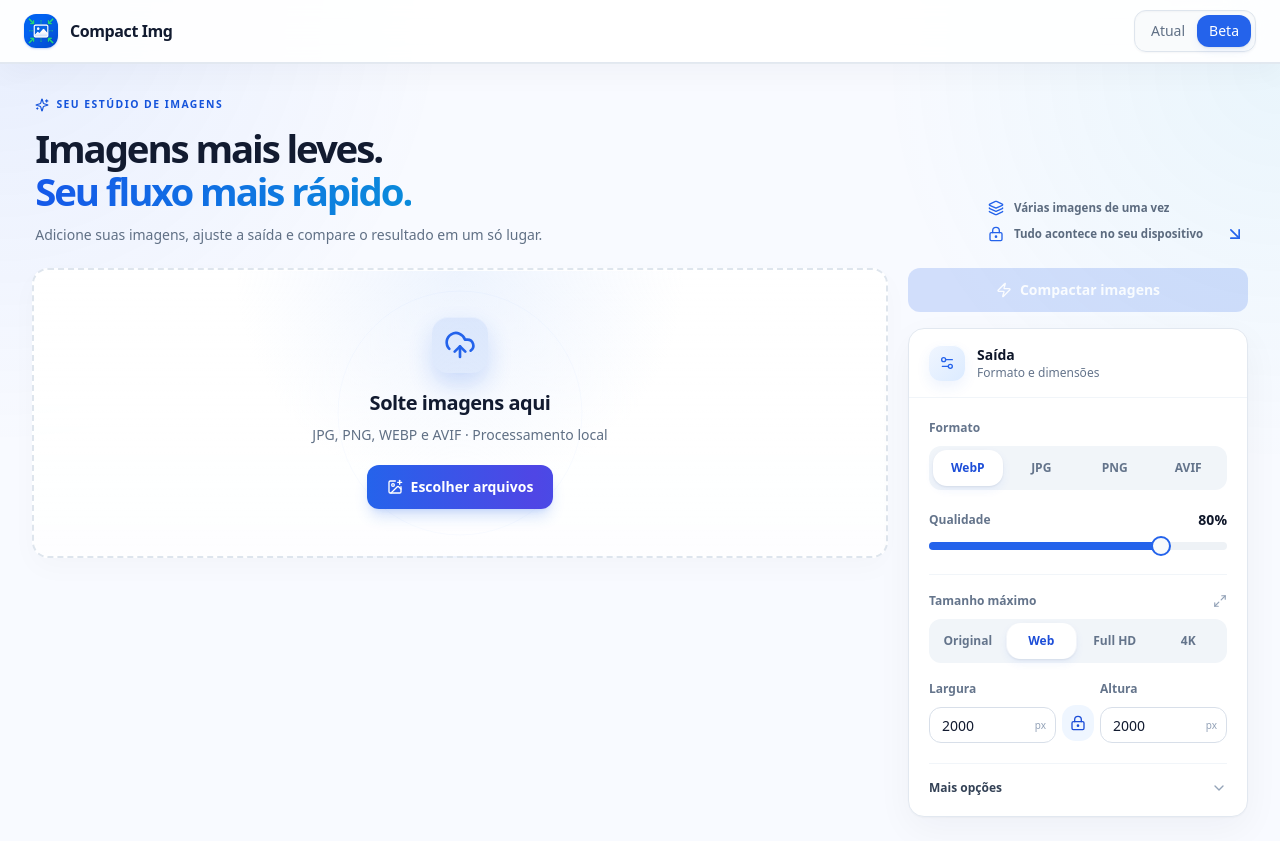
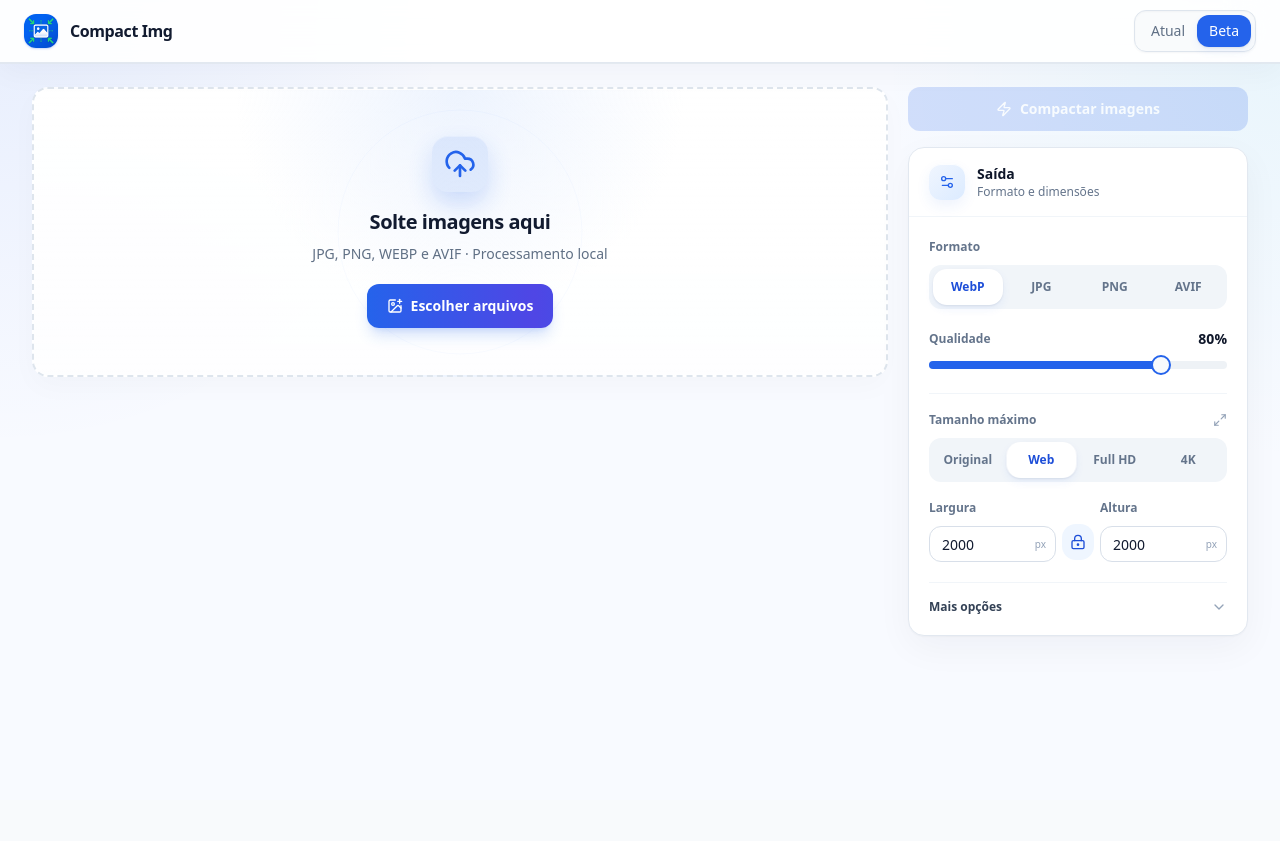
Before and after one commit to dougkusanagi/compact-img, a Next.js app: page /beta in a window 1280 px wide. After the commit the page ends 800 px from the top, so only its background shows below. Built offline with nearby package versions, Linux system fonts and the light colour scheme.

Commit message:
Simplify workspace intro and drag-and-drop overlay
- Remove the standalone workspace intro component
- Replace the drop overlay with a compact dashed-border prompt
- Remove obsolete dropzone styles and animations

```diff
--- a/src/app/globals.css
+++ b/src/app/globals.css
@@ -57,63 +57,6 @@
     box-shadow: inset 0 1px 2px hsl(222 45% 13% / 0.035), 0 1px 2px hsl(222 45% 13% / 0.04);
   }
 
-  .workspace-intro {
-    align-items: end;
-    display: flex;
-    gap: 2rem;
-    justify-content: space-between;
-    margin: 0 0 1.35rem;
-    padding: 0.45rem 0.2rem 0;
-  }
-
-  .workspace-eyebrow {
-    align-items: center;
-    color: hsl(221 83% 47%);
-    display: inline-flex;
-    font-size: 0.65rem;
-    font-weight: 800;
-    gap: 0.45rem;
-    letter-spacing: 0.14em;
-  }
-
-  .workspace-intro h2 {
-    color: hsl(222 45% 13%);
-    font-size: clamp(1.8rem, 3vw, 2.7rem);
-    font-weight: 760;
-    letter-spacing: -0.055em;
-    line-height: 1.12;
-    margin-top: 0.55rem;
-  }
-
-  .workspace-intro h2 span {
-    background: linear-gradient(95deg, hsl(221 83% 50%), hsl(203 91% 45%));
-    background-clip: text;
-    -webkit-text-fill-color: transparent;
-  }
-
-  .workspace-intro p {
-    color: hsl(var(--muted-foreground));
-    font-size: 0.875rem;
-    line-height: 1.6;
-    margin-top: 0.7rem;
-  }
-
-  .workspace-intro-aside {
-    align-items: flex-start;
-    color: hsl(215 16% 43%);
-    display: flex;
-    flex-direction: column;
-    font-size: 0.72rem;
-    font-weight: 600;
-    gap: 0.55rem;
-    padding: 0 2.6rem 0.25rem 0;
-    position: relative;
-  }
-
-  .workspace-intro-aside span { align-items: center; display: flex; gap: 0.6rem; white-space: nowrap; }
-  .workspace-intro-aside span svg { color: hsl(221 83% 53%); }
-  .workspace-intro-arrow { bottom: 0.15rem; color: hsl(221 83% 53%); position: absolute; right: 0; }
-
   .surface-card {
     border-color: hsl(214 28% 89%);
     border-radius: 1rem;
@@ -167,13 +110,6 @@
 
   .queue-row { transition: background-color 200ms ease, box-shadow 200ms ease; }
   .queue-row:hover { box-shadow: inset 3px 0 0 hsl(221 83% 53% / 0.45); }
-
-  @media (max-width: 700px) {
-    .workspace-intro { align-items: flex-start; flex-direction: column; gap: 0.8rem; }
-    .workspace-intro-aside { flex-direction: row; flex-wrap: wrap; gap: 0.5rem 1rem; padding-right: 0; }
-    .workspace-intro-arrow { display: none; }
-    .workspace-intro h2 { font-size: 2rem; }
-  }
 
   @media (prefers-reduced-motion: reduce) {
     .segmented-indicator { transition: none; }
@@ -271,20 +207,6 @@
     animation: drop-overlay-in 360ms cubic-bezier(0.22, 1, 0.36, 1) both;
   }
 
-  .animate-drop-card {
-    animation:
-      drop-card-in 520ms cubic-bezier(0.22, 1, 0.36, 1) both,
-      drop-card-float 5s 560ms ease-in-out infinite;
-  }
-
-  .animate-drop-icon {
-    animation: drop-icon-bob 2.8s 520ms ease-in-out infinite;
-  }
-
-  .animate-drop-badge {
-    animation: drop-badge-in 600ms 180ms cubic-bezier(0.22, 1, 0.36, 1) both;
-  }
-
   .animate-soft-pulse {
     animation: soft-pulse 2.8s ease-in-out infinite;
   }
@@ -348,50 +270,6 @@
     }
   }
 
-  @keyframes drop-card-in {
-    from {
-      filter: blur(4px);
-      opacity: 0;
-      transform: translateY(18px) scale(0.94);
-    }
-    to {
-      filter: blur(0);
-      opacity: 1;
-      transform: translateY(0) scale(1);
-    }
-  }
-
-  @keyframes drop-card-float {
-    0%,
-    100% {
-      transform: translateY(0) rotate(0deg);
-    }
-    50% {
-      transform: translateY(-5px) rotate(0.25deg);
-    }
-  }
-
-  @keyframes drop-icon-bob {
-    0%,
-    100% {
-      transform: translateY(0) rotate(0deg);
-    }
-    50% {
-      transform: translateY(-4px) rotate(-2deg);
-    }
-  }
-
-  @keyframes drop-badge-in {
-    from {
-      opacity: 0;
-      transform: scale(0.4) rotate(-18deg);
-    }
-    to {
-      opacity: 1;
-      transform: scale(1) rotate(0deg);
-    }
-  }
-
   @keyframes soft-pulse {
     0%,
     100% {
@@ -425,9 +303,6 @@
     .animate-enter,
     .animate-enter-delayed,
     .animate-drop-overlay,
-    .animate-drop-card,
-    .animate-drop-icon,
-    .animate-drop-badge,
     .animate-soft-pulse,
     .animate-shimmer {
       animation: none;
--- a/src/components/beta-image-workspace.tsx
+++ b/src/components/beta-image-workspace.tsx
@@ -37,7 +37,6 @@ import { Label } from "@/components/ui/label";
 import { Slider } from "@/components/ui/slider";
 import { Switch } from "@/components/ui/switch";
 import { SegmentedControl } from "@/components/ui/segmented-control";
-import { WorkspaceIntro } from "@/components/workspace-intro";
 
 type BetaImageWorkspaceProps = {
   settings: CompressionSettings;
@@ -639,7 +638,6 @@ export function BetaImageWorkspace(props: BetaImageWorkspaceProps) {
       <div className={cn(
         "mx-auto max-w-[1440px] animate-enter px-3 py-4 sm:px-5 sm:py-6 xl:px-8"
       )}>
-        {!images.length && !lastBatchSummary ? <WorkspaceIntro /> : null}
         {invalidFiles.length ? (
           <div role="status" className="animate-enter mb-4 rounded-xl border border-rose-200 bg-rose-50 px-4 py-3 text-sm text-rose-800 shadow-sm shadow-rose-900/5">
             <strong>Arquivos ignorados:</strong> {invalidFiles.join(", ")}
--- a/src/components/image-compressor-app.tsx
+++ b/src/components/image-compressor-app.tsx
@@ -30,7 +30,6 @@ import { CompressionSettings as CompressionSettingsPanel } from "@/components/co
 import { ImageDropzone } from "@/components/image-dropzone";
 import { ImageQueue } from "@/components/image-queue";
 import { BetaImageWorkspace } from "@/components/beta-image-workspace";
-import { WorkspaceIntro } from "@/components/workspace-intro";
 import { Button } from "@/components/ui/button";
 import { Dialog, DialogContent, DialogTitle } from "@/components/ui/dialog";
 
@@ -921,7 +920,6 @@ export function ImageCompressorApp({ variant = "current" }: ImageCompressorAppPr
         />
       ) : (
       <div className="mx-auto max-w-7xl px-4 py-6 lg:px-6 lg:py-8">
-        {!images.length && !lastQueueSummary ? <WorkspaceIntro /> : null}
         <div className="grid items-start gap-5 lg:grid-cols-[minmax(0,1fr)_380px]">
           <div className="grid min-w-0 gap-5 animate-enter-delayed">
             {invalidFiles.length ? (
--- a/src/components/image-dropzone.tsx
+++ b/src/components/image-dropzone.tsx
@@ -3,7 +3,7 @@
 import { useCallback, useEffect, useRef, useState } from "react";
 import { useDropzone } from "react-dropzone";
 import { getCurrentWebview } from "@tauri-apps/api/webview";
-import { ImagePlus, LoaderCircle, Plus, ShieldCheck, UploadCloud } from "lucide-react";
+import { ImagePlus, LoaderCircle, UploadCloud } from "lucide-react";
 import { cn } from "@/lib/utils";
 import { ACCEPTED_IMAGE_TYPES, isAcceptedImage } from "@/lib/image-utils";
 import {
@@ -272,52 +272,15 @@ export function ImageDropzone({
 
     return (
       <div
-        className="animate-drop-overlay pointer-events-none fixed inset-0 z-50 flex items-center justify-center overflow-hidden bg-slate-950/35 p-6 backdrop-blur-md"
+        className="animate-drop-overlay pointer-events-none fixed inset-0 z-50 flex items-center justify-center bg-slate-950/45 p-3 backdrop-blur-[2px] sm:p-5"
         role="status"
         aria-live="polite"
       >
-        <div className="absolute inset-0 bg-[radial-gradient(circle_at_50%_44%,rgba(96,165,250,0.16),transparent_28rem)]" />
-        <div className="animate-soft-pulse absolute -left-24 top-[14%] h-72 w-72 rounded-full bg-blue-400/15 blur-3xl" />
-        <div className="animate-soft-pulse absolute -right-20 bottom-[8%] h-80 w-80 rounded-full bg-cyan-300/10 blur-3xl [animation-delay:700ms]" />
-        <div className="relative w-full max-w-[430px]">
-          <div className="animate-soft-pulse absolute -inset-5 rounded-[2.5rem] bg-blue-400/20 blur-2xl" />
-          <div className="animate-drop-card relative overflow-hidden rounded-[2rem] border border-white/80 bg-white/95 px-7 py-8 text-center shadow-[0_28px_90px_rgba(15,23,42,0.24)] ring-1 ring-slate-950/5 sm:px-10 sm:py-9">
-            <div className="absolute inset-x-0 top-0 h-1 bg-gradient-to-r from-cyan-400 via-blue-600 to-violet-500" />
-            <div className="absolute -right-16 -top-20 h-44 w-44 rounded-full bg-blue-100/70 blur-3xl" />
-            <div className="absolute -bottom-24 -left-16 h-44 w-44 rounded-full bg-cyan-100/70 blur-3xl" />
-
-            <div className="relative mx-auto mb-5 h-20 w-20">
-              <div className="animate-soft-pulse absolute inset-0 rounded-[26px] border border-blue-200/80 bg-gradient-to-br from-blue-50 to-indigo-100 shadow-[0_12px_30px_rgba(37,99,235,0.14)]" />
-              <div className="animate-drop-icon absolute inset-2 flex items-center justify-center rounded-[20px] bg-gradient-to-br from-blue-500 via-blue-600 to-indigo-600 text-white shadow-[0_12px_24px_rgba(37,99,235,0.34)]">
-                <UploadCloud className="h-9 w-9" strokeWidth={1.8} />
-              </div>
-              <div className="animate-drop-badge absolute -bottom-1 -right-1 flex h-7 w-7 items-center justify-center rounded-full border-2 border-white bg-cyan-400 text-white shadow-lg shadow-cyan-500/25">
-                <Plus className="h-4 w-4" strokeWidth={2.5} />
-              </div>
-            </div>
-
-            <div className="relative">
-              <h2 className="text-xl font-bold tracking-tight text-slate-950">Solte para adicionar</h2>
-              <p className="mt-2 text-sm leading-relaxed text-slate-500">Adicione uma ou mais imagens de uma vez</p>
-
-              <div className="mt-6 flex flex-wrap justify-center gap-2">
-                {[
-                  ["JPG", "bg-rose-50 text-rose-700 ring-rose-100"],
-                  ["PNG", "bg-emerald-50 text-emerald-700 ring-emerald-100"],
-                  ["WEBP", "bg-blue-50 text-blue-700 ring-blue-100"],
-                  ["AVIF", "bg-violet-50 text-violet-700 ring-violet-100"]
-                ].map(([label, className]) => (
-                  <span key={label} className={cn("rounded-full px-2.5 py-1 text-[10px] font-bold tracking-wide ring-1", className)}>
-                    {label}
-                  </span>
-                ))}
-              </div>
-
-              <div className="mt-6 inline-flex items-center gap-2 rounded-full bg-slate-50 px-3 py-1.5 text-xs font-medium text-slate-500 ring-1 ring-slate-200/80">
-                <ShieldCheck className="h-3.5 w-3.5 text-emerald-500" />
-                Processamento local e seguro
-              </div>
-            </div>
+        <div className="flex h-full w-full flex-col items-center justify-center rounded-[20px] border-[5px] border-dashed border-primary px-5 text-center shadow-[inset_0_0_0_1px_hsl(var(--primary)/0.18)] sm:rounded-[28px]">
+          <div className="animate-enter flex flex-col items-center text-white drop-shadow-[0_2px_10px_rgba(15,23,42,0.28)]">
+            <UploadCloud className="mb-4 h-12 w-12 text-primary" strokeWidth={1.6} aria-hidden="true" />
+            <h2 className="text-2xl font-bold tracking-tight sm:text-3xl">Solte as imagens aqui</h2>
+            <p className="mt-2 text-sm font-medium text-white/85 sm:text-base">JPG, PNG, WebP ou AVIF</p>
           </div>
         </div>
       </div>
--- a/src/components/workspace-intro.tsx
+++ /dev/null
@@ -1,18 +0,0 @@
-import { ArrowDownRight, Layers3, LockKeyhole, Sparkles } from "lucide-react";
-
-export function WorkspaceIntro() {
-  return (
-    <div className="workspace-intro animate-enter">
-      <div className="workspace-intro-copy">
-        <span className="workspace-eyebrow"><Sparkles className="h-3.5 w-3.5" /> SEU ESTÚDIO DE IMAGENS</span>
-        <h2>Imagens mais leves.<br /><span>Seu fluxo mais rápido.</span></h2>
-        <p>Adicione suas imagens, ajuste a saída e compare o resultado em um só lugar.</p>
-      </div>
-      <div className="workspace-intro-aside" aria-label="Características do processamento">
-        <span><Layers3 className="h-4 w-4" /> Várias imagens de uma vez</span>
-        <span><LockKeyhole className="h-4 w-4" /> Tudo acontece no seu dispositivo</span>
-        <ArrowDownRight className="workspace-intro-arrow h-5 w-5" aria-hidden="true" />
-      </div>
-    </div>
-  );
-}
```
